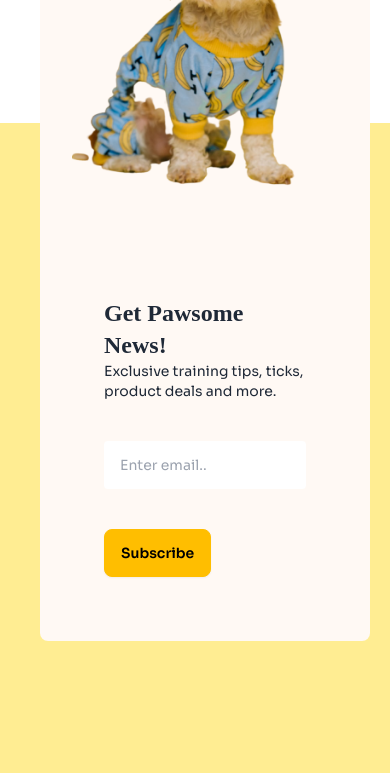
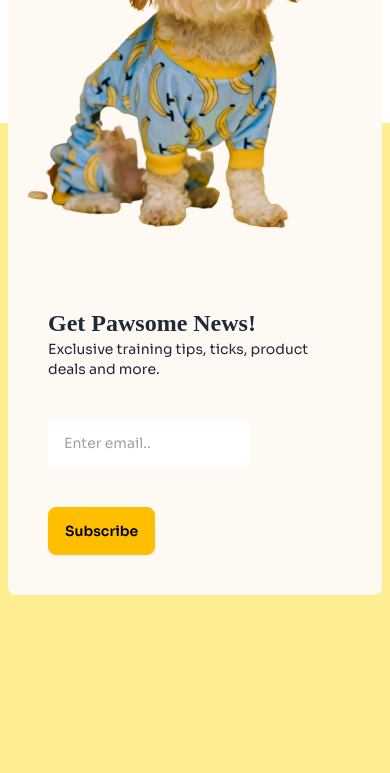
Before and after one commit to lamia1011/assainment-003, a plain HTML site: page index.html in a window 390 px wide. Shown: the part 3580-4353 px from the top of the page. Drawn offline with nearby package versions, Linux system fonts and the light colour scheme; a web font is replaced by a local one.

Commit message:
Error solve and submission

```diff
--- a/index.html
+++ b/index.html
@@ -442,16 +442,16 @@
       </div>
     </section>
   </main>
-  <footer class="footer bg-[#FFDC2680] text-base-content mt-52 px-10 lg:p-32 lg:relative">
+  <footer class="footer bg-[#FFDC2680] text-base-content mt-52 px-2 lg:p-32 lg:relative">
     <section class="lg:absolute lg:-top-48 -top-72 relative lg:mx-[20%] ">
-      <div class="box-content bg-[#FFF9F4] rounded-lg lg:px-16">
+      <div class="box-content bg-[#FFF9F4] rounded-lg lg:px-16 max-sm:p-0">
         <div class="lg:flex">
           <!-- image section -->
-          <div class="p-8">
+          <div class="lg:p-8 p-5">
             <img src="c1-assets/cute-pet-mid.png" alt="">
           </div>
           <!-- text section -->
-          <div class="p-16">
+          <div class="lg:p-16 p-10">
             <h2 class="text-2xl font-bold ADLaM-Display">Get Pawsome News!</h2>
             <p>Exclusive training tips, ticks, product deals and more.</p>
             <div class="py-10 ">
```
